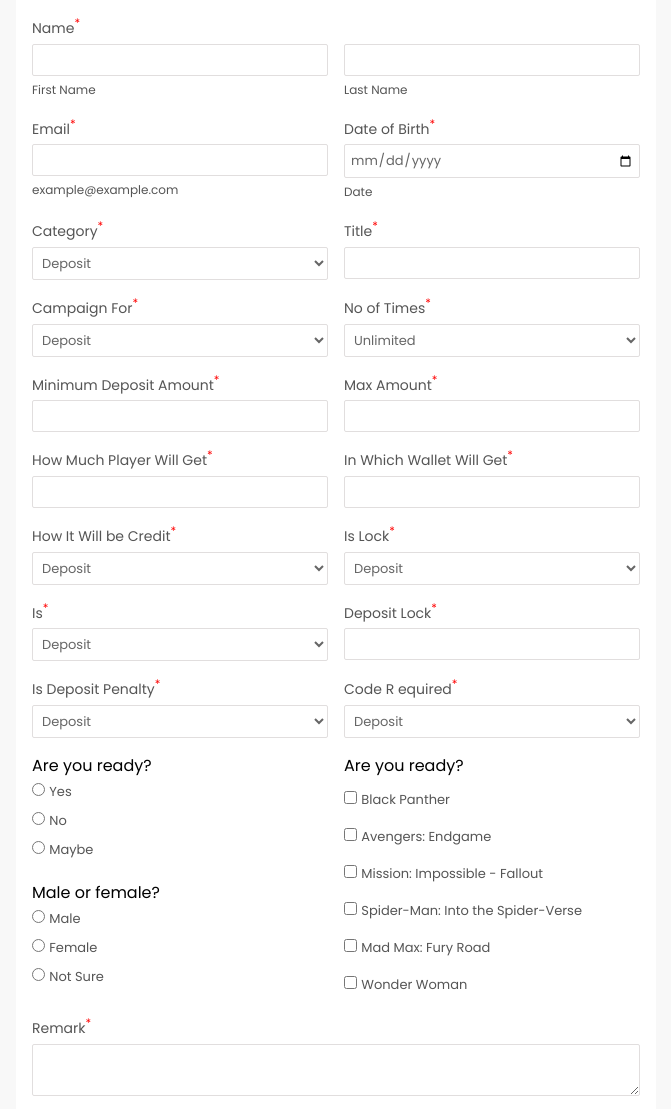
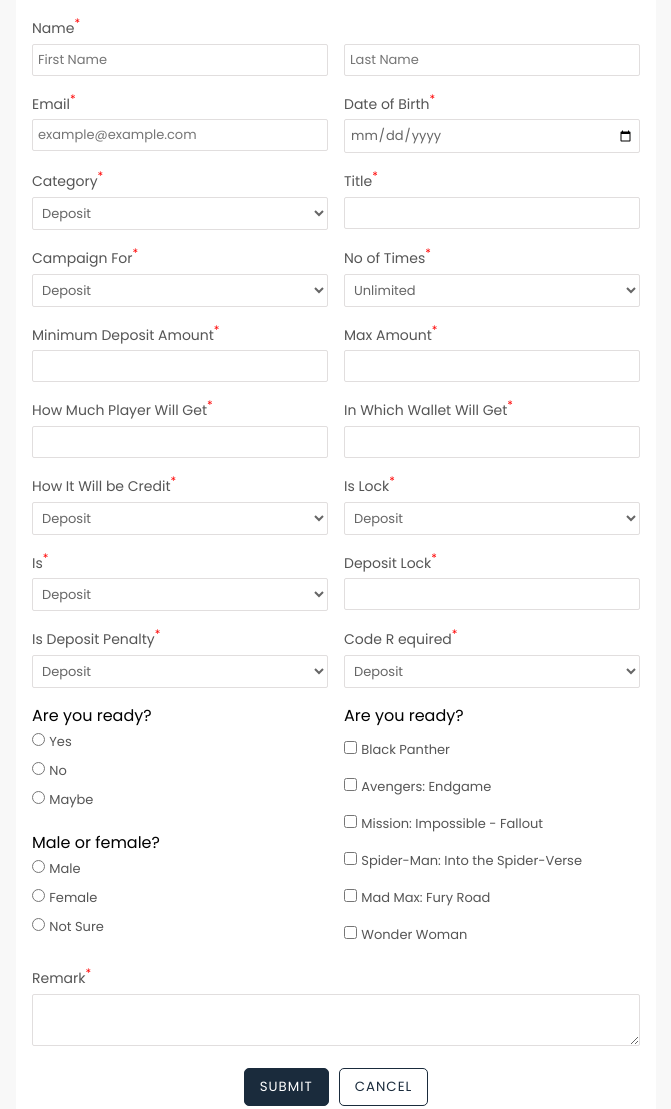
Before and after one commit to pareeklokesh/html-form, a plain HTML site: page index.html in a window 1280 px wide. Shown: the top 1109 px of the page, without its empty margins (304-975 px from the left). Drawn offline with Linux system fonts and the light colour scheme.

Commit message:
Add files via upload

```diff
--- a/index.html
+++ b/index.html
@@ -12,25 +12,25 @@
 	<div class="form-group">
 		<div class="form-col">
 			<label>Name<sup>*</sup></label>
-			<input class="form-control" type="text" name="">
-			<span class="input-after">First Name</span>
+			<input class="form-control" placeholder="First Name" type="text" name="">
+			<!-- <span class="input-after">First Name</span> -->
 		</div>
 		<div class="form-col">
 			<label style="min-height: 23.76px;"></label>
-			<input class="form-control" type="text" name="">
-			<span class="input-after">Last Name</span>
+			<input class="form-control" placeholder="Last Name" type="text" name="">
+
 		</div>
 	</div>
 	<div class="form-group">
 		<div class="form-col">
 			<label>Email<sup>*</sup></label>
-			<input class="form-control" type="Email" name="">
-			<span class="input-after">example@example.com</span>
+			<input class="form-control" placeholder="example@example.com" type="Email" name="">
+
 		</div>
 		<div class="form-col">
 			<label>Date of Birth<sup>*</sup></label>
-			<input class="form-control" type="date" name="">
-			<span class="input-after">Date</span>
+			<input class="form-control" placeholder="Date" type="date" name="">
+
 		</div>
 	</div>
 	<div class="form-group">
```
